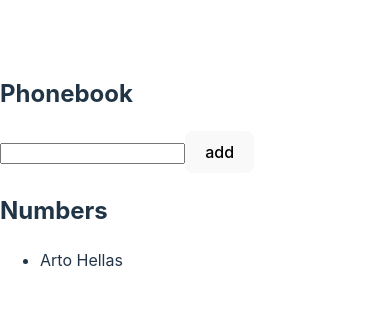
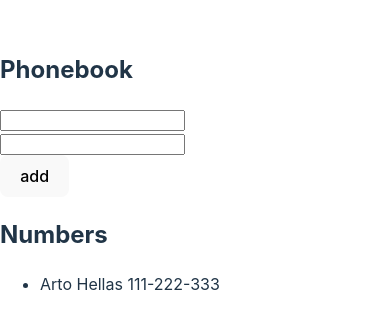
Before and after one commit to mehmetyagci/fullstackopen, a React (Vite) app in the folder part2/phonebook/: page / in a window 390 px wide. Shown: the part 250-580 px from the top of the page. Built offline with nearby package versions, Linux system fonts and the light colour scheme; the HTML template or start-up script is replaced by a standard one.

Commit message:
before 2.8: The Phonebook Step 3

```diff
--- a/part2/phonebook/src/App.jsx
+++ b/part2/phonebook/src/App.jsx
@@ -2,12 +2,18 @@ import { useState } from 'react'
 import Person from './components/Person'
 
 const App = () => {
-  const [persons, setPersons] = useState([{ name: 'Arto Hellas' }])
+  const [persons, setPersons] = useState([{ name: 'Arto Hellas', phone: '111-222-333' }])
   const [newName, setNewName] = useState('')
+  const [newPhone, setNewPhone] = useState('')
 
   const handleNameChange = (event) => {
     console.log(event.target.value)
     setNewName(event.target.value)
+  }
+
+  const handlePhoneChange = (event) => {
+    console.log(event.target.value)
+    setNewPhone(event.target.value)
   }
 
   const addPerson = (event) => {
@@ -32,8 +38,9 @@ const App = () => {
     <div>
       <h2>Phonebook</h2>
       <form onSubmit={addPerson}>
-        <input value={newName} onChange={handleNameChange} />
-        <button type="submit">add</button>
+        <div><input value={newName} onChange={handleNameChange} /></div>
+        <div><input value={newPhone} onChange={handlePhoneChange} /></div>
+        <div><button type="submit">add</button></div>
       </form>
 
       <h2>Numbers</h2>
--- a/part2/phonebook/src/components/Person.jsx
+++ b/part2/phonebook/src/components/Person.jsx
@@ -1,6 +1,6 @@
 const Person = ({ person }) => {
     return (
-      <li>{person.name}</li>
+      <li>{person.name} {person.phone}</li>
     )
   }
 
```
